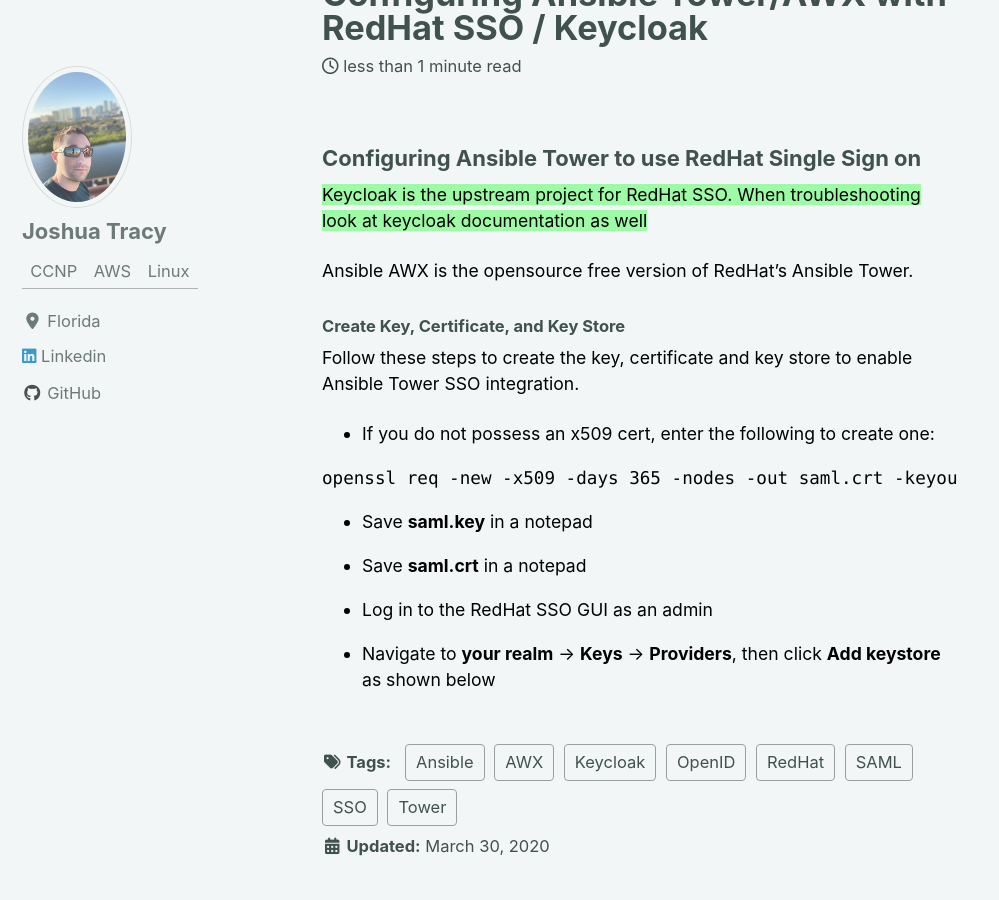
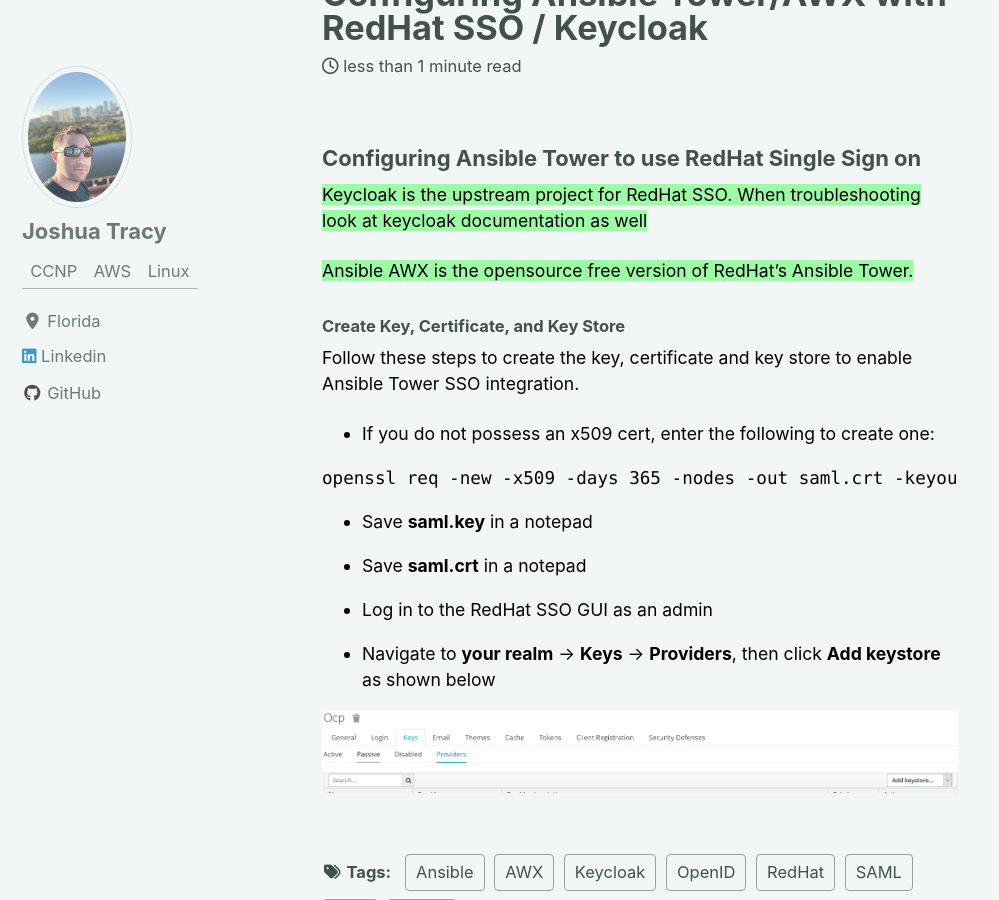
Before and after one commit to Josh-Tracy/Josh-Tracy.github.io, a Jekyll site: the page built from _posts/2020-03-30-Ansible_Tower_RedHatSSO.md, in a window 1280 px wide and 900 px high, scrolled down 445 px. Shown: the whole window, without its empty margins (0-999 px from the left). Built offline with Jekyll 4.4.1, drawn with Linux system fonts in a browser that asks for light colours; cached includes are drawn as plain includes; nearby versions of some CDN libraries.

Commit message:
creating page

```diff
--- a/_posts/2020-03-30-Ansible_Tower_RedHatSSO.md
+++ b/_posts/2020-03-30-Ansible_Tower_RedHatSSO.md
@@ -10,7 +10,7 @@
 
 <span style="background-color: #9DFBA5">Keycloak is the upstream project for RedHat SSO. When troubleshooting look at keycloak documentation as well</span>
 {: style="color:black; font-size: 80%;"}
-Ansible AWX is the opensource free version of RedHat's Ansible Tower.
+<span style="background-color: #9DFBA5">Ansible AWX is the opensource free version of RedHat's Ansible Tower. </span>
 {: style="color:black; font-size: 80%;"}
 
 #### Create Key, Certificate, and Key Store
@@ -28,3 +28,6 @@
 {: style="color:black; font-size: 80%;"}
 *	Navigate to <b>your realm</b> -> <b>Keys</b> -> <b>Providers</b>, then click <b>Add keystore</b> as shown below
 {: style="color:black; font-size: 80%;"}
+{:refdef: style="text-align: left;"}
+![My Image]({{ site.baseimg }}/images/keystore.png)
+{: refdef}
```
Also changed, not shown: images/keystore.png (added).
